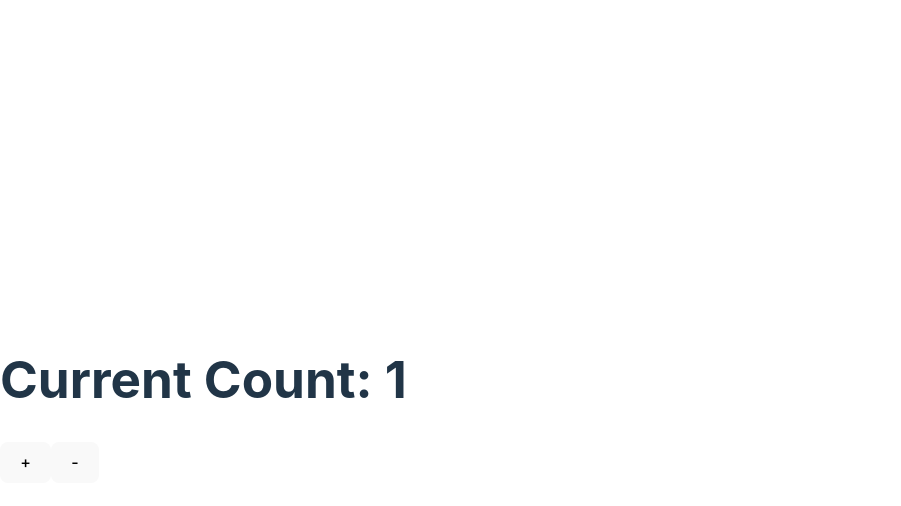
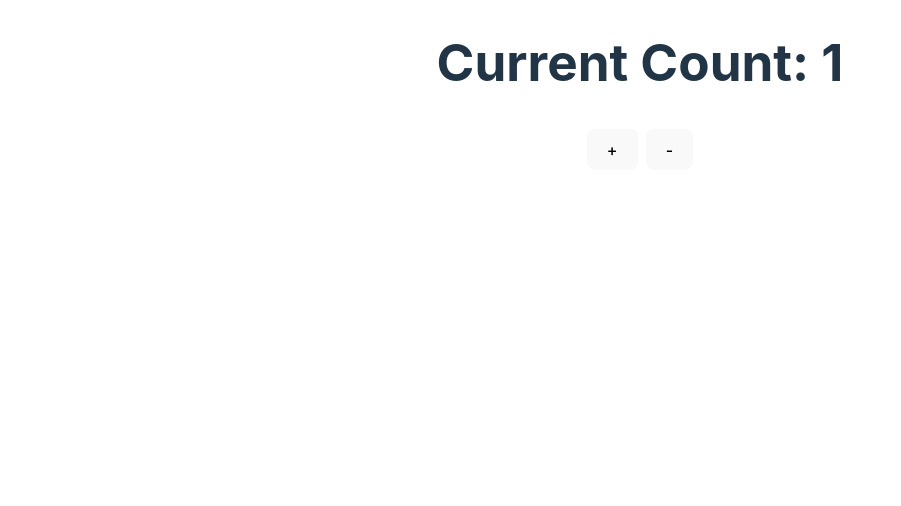
Before and after one commit to iaxelrad/TypeScriptForBeginners, a React (Vite) app in the folder lesson14_useReducer_hook/: page / in a window 1280 px wide. Shown: the top 506 px of the page, without its empty margins (0-901 px from the left). Built offline with nearby package versions, Linux system fonts and the light colour scheme.

Commit message:
Style Tweaks

```diff
--- a/lesson14_useReducer_hook/src/index.css
+++ b/lesson14_useReducer_hook/src/index.css
@@ -25,11 +25,16 @@ a:hover {
 }
 
 body {
-  margin: 0;
+  margin: auto;
+  min-width: 100%;
+  min-height: 100vh;
+}
+
+#root {
   display: flex;
-  place-items: center;
-  min-width: 320px;
-  min-height: 100vh;
+  flex-flow: column;
+  justify-content: center;
+  align-items: center;
 }
 
 h1 {
@@ -38,6 +43,7 @@ h1 {
 }
 
 button {
+  margin: 0.25em;
   border-radius: 8px;
   border: 1px solid transparent;
   padding: 0.6em 1.2em;
```
